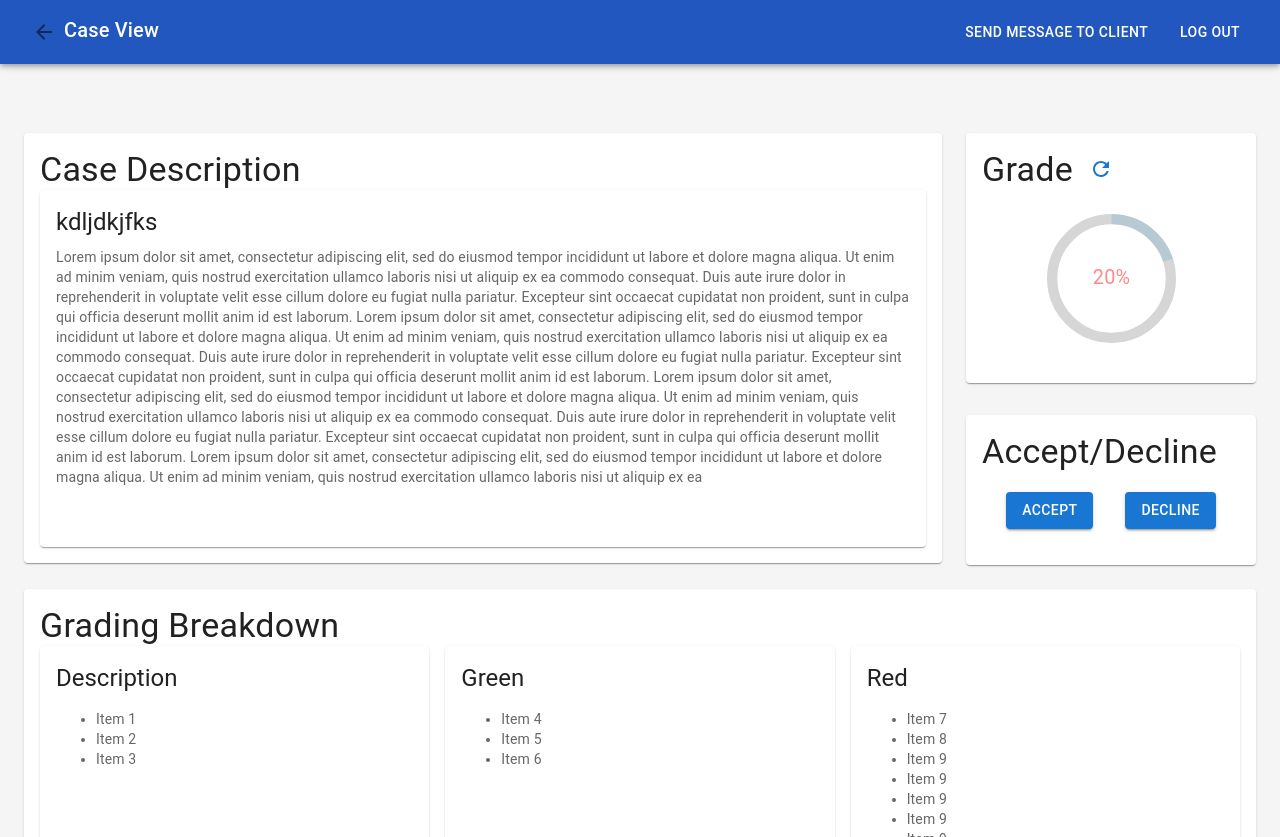
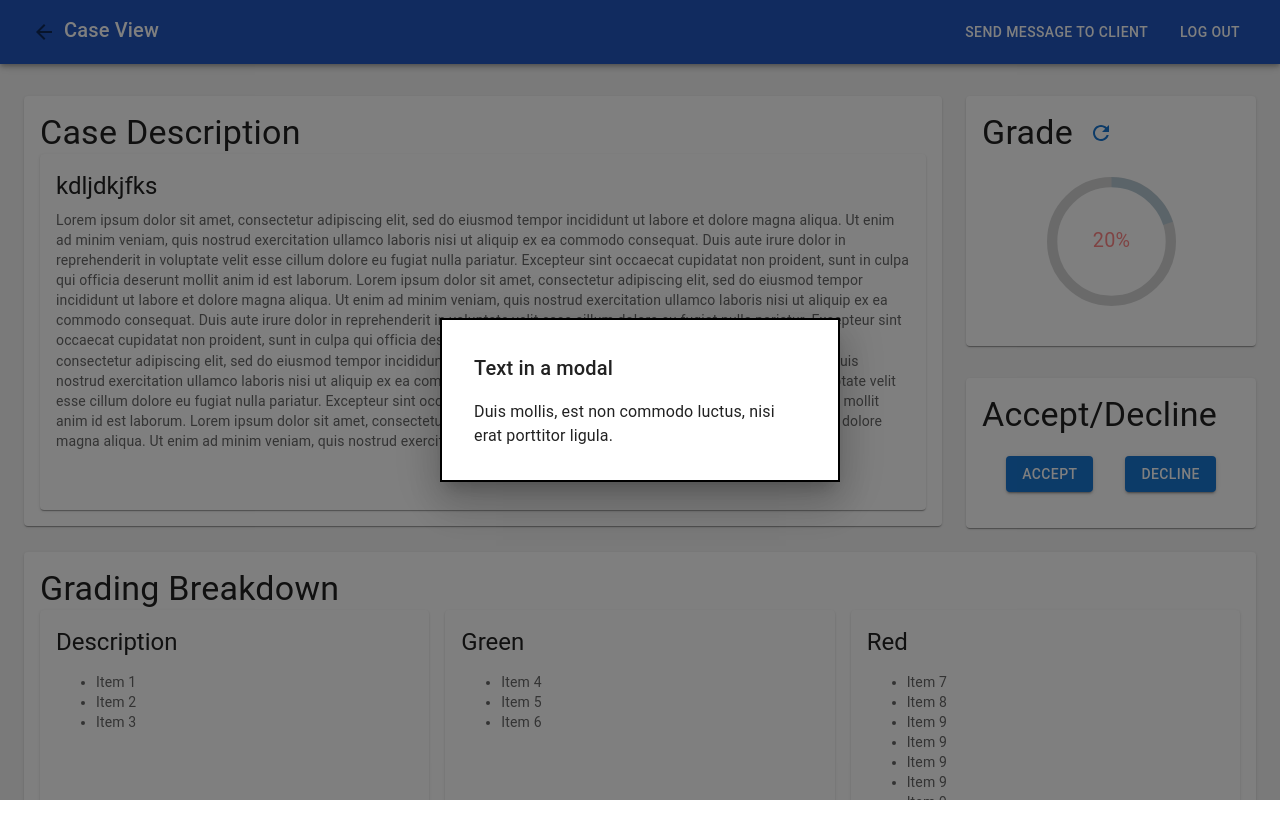
Before and after one commit to timanese/LegalLink, a React (Create React App) app in the folder legal-link-ui/: page /attorneyCaseView in a window 1280 px wide. Both pictures are taken after a click on the button "SEND MESSAGE TO CLIENT". After the commit the page ends 800 px from the top, so only its background shows below. Built offline with nearby package versions, Linux system fonts and the light colour scheme.

Commit message:
Setup message to client modal

```diff
--- a/legal-link-ui/src/components/MessageModal.js
+++ b/legal-link-ui/src/components/MessageModal.js
@@ -1,35 +1,28 @@
+import Box from "@mui/material/Box";
+import Modal from "@mui/material/Modal";
+import Typography from "@mui/material/Typography";
 import * as React from "react";
-import Box from "@mui/material/Box";
-import Button from "@mui/material/Button";
-import Typography from "@mui/material/Typography";
-import Modal from "@mui/material/Modal";
 
 const style = {
-  position: "fixed",
+  position: "absolute",
   top: "50%",
   left: "50%",
   transform: "translate(-50%, -50%)",
-  width: "80%",
-  maxWidth: 600,
-  maxHeight: "80%",
-  overflow: "auto",
+  width: 400,
   bgcolor: "background.paper",
   border: "2px solid #000",
   boxShadow: 24,
   p: 4,
 };
 
-export default function BasicModal() {
-  const [open, setOpen] = React.useState(false);
-  const handleOpen = () => setOpen(true);
-  const handleClose = () => setOpen(false);
+export default function MessageModal(props) {
+  const { isOpen, setIsOpen } = props;
 
   return (
     <div>
-      <Button onClick={handleOpen}>Open modal</Button>
       <Modal
-        open={open}
-        onClose={handleClose}
+        open={isOpen}
+        onClose={() => setIsOpen(false)}
         aria-labelledby="modal-modal-title"
         aria-describedby="modal-modal-description"
       >
--- a/legal-link-ui/src/pages/AttorneyCaseView.js
+++ b/legal-link-ui/src/pages/AttorneyCaseView.js
@@ -46,7 +46,7 @@ const mdTheme = createTheme();
 
 function AttorneyCaseView() {
   const navigate = useNavigate();
-  const [openModal, setOpenModal] = useState(false);
+  const [isOpenModal, setIsOpenModal] = useState(false);
 
   const files = [
     {
@@ -85,12 +85,10 @@ function AttorneyCaseView() {
       url: "https://example.com/document3.pdf",
     },
   ];
-  console.log(openModal);
 
   return (
     <ThemeProvider theme={mdTheme}>
-      {openModal ? <MessageModal /> : <></>}
-
+      <MessageModal isOpen={isOpenModal} setIsOpen={setIsOpenModal} />
       <Box sx={{ display: "flex" }}>
         <CssBaseline />
         <AppBar position="absolute">
@@ -118,7 +116,7 @@ function AttorneyCaseView() {
               variant="contained "
               onClick={() => {
                 console.log("djfkdslj");
-                setOpenModal(true);
+                setIsOpenModal(true);
               }}
             >
               Send Message to Client
```
